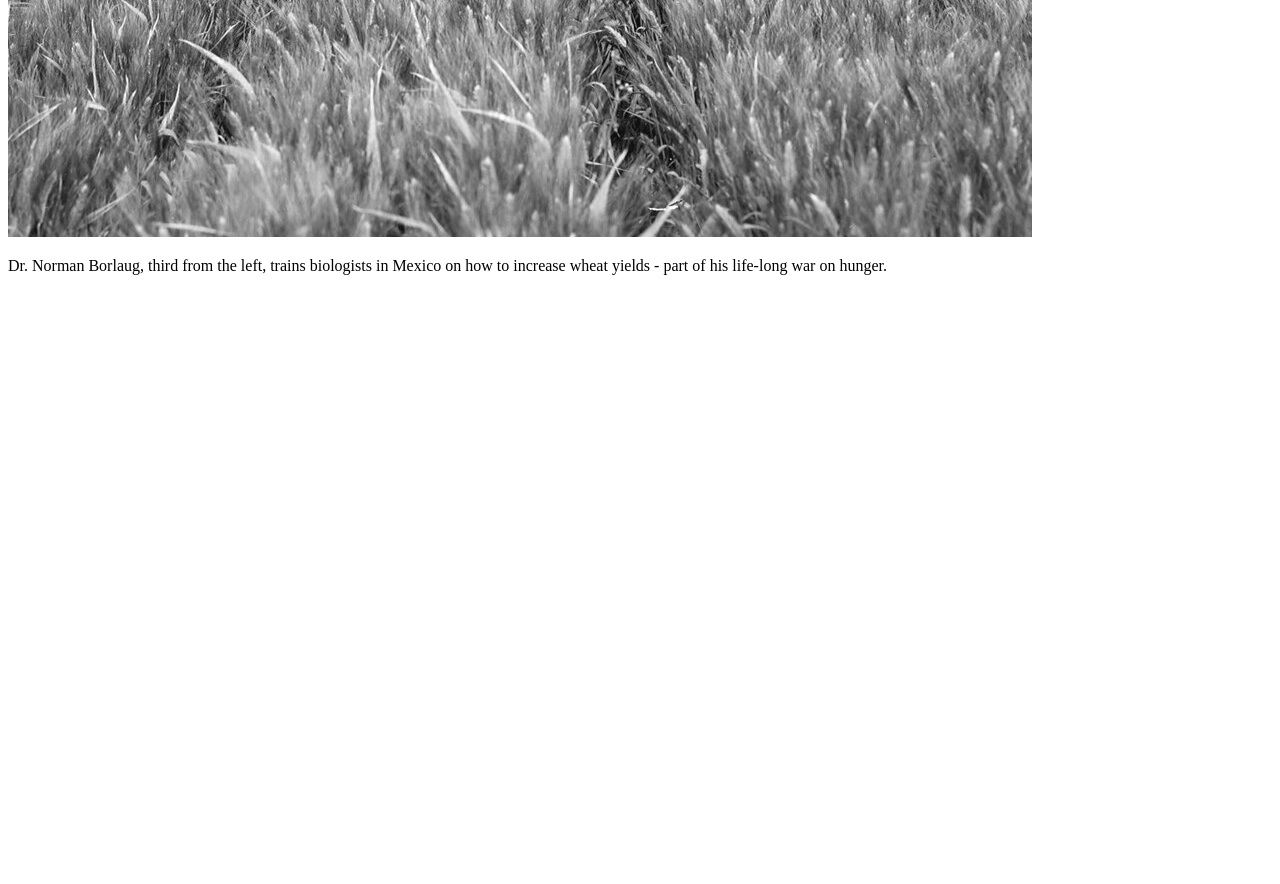
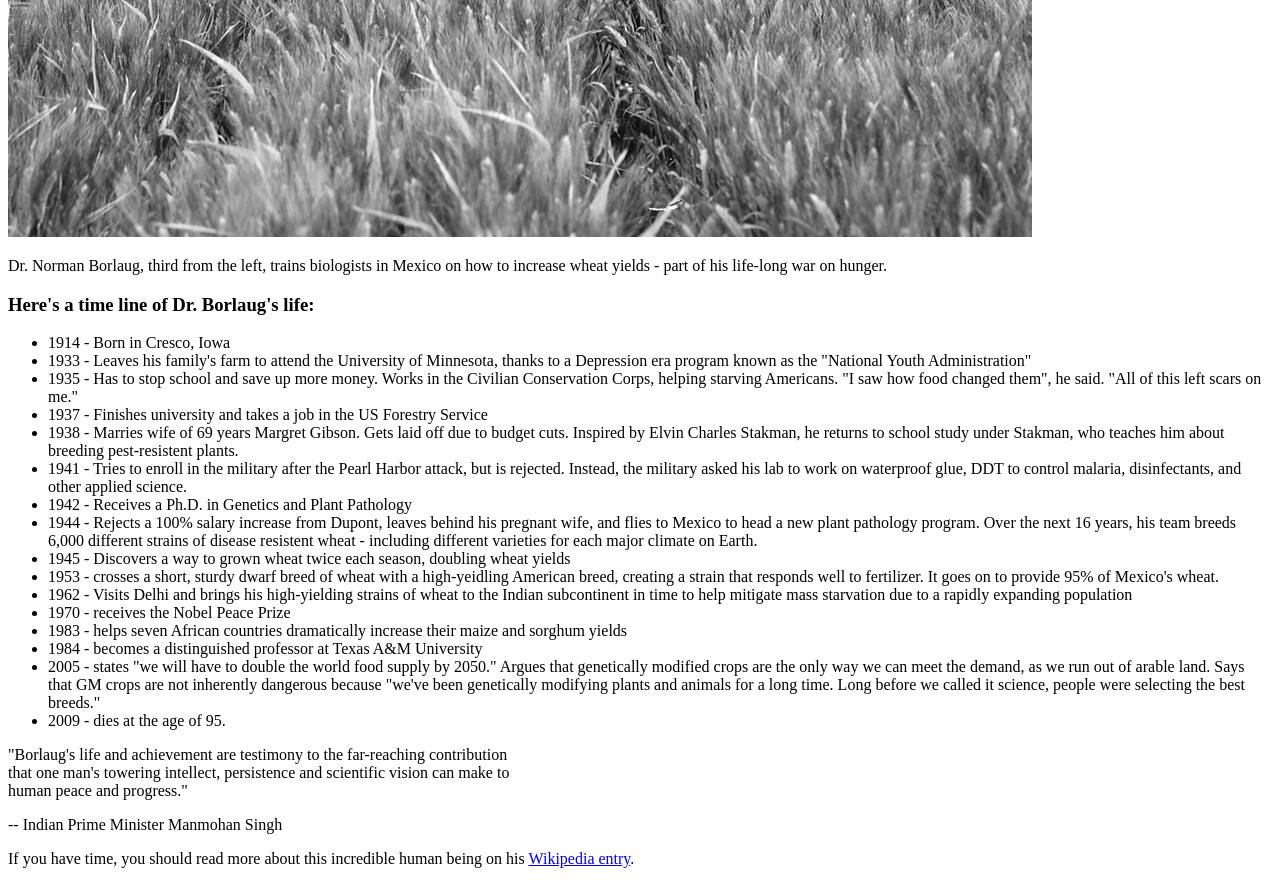
Before and after one commit to Betse12/Betsegaw-Bereka-Rakin-Tribute-page, a plain HTML site: page index.html in a window 1280 px wide. Shown: the part 500-1384 px from the top of the page. Before the commit the page ends 800 px from the top, so only its background shows below. Drawn offline with Linux system fonts and the light colour scheme.

Commit message:
including rest of the information

```diff
--- a/index.html
+++ b/index.html
@@ -14,6 +14,32 @@
             <img src="/image/tributepage.png" alt="tributepage" id = "image">
             <div id = "image-caption" > <p>Dr. Norman Borlaug, third from the left, trains biologists in Mexico on how to increase wheat yields - part of his life-long war on hunger.</p> </div>
           </div>
+        </div>
+        <h3 id="tribute-info">Here's a time line of Dr. Borlaug's life:</h3>
+        <ul>
+            <li>1914 - Born in Cresco, Iowa</li>
+            <li>1933 - Leaves his family's farm to attend the University of Minnesota, thanks to a Depression era program known as the "National Youth Administration"</li>
+            <li>1935 - Has to stop school and save up more money. Works in the Civilian Conservation Corps, helping starving Americans. "I saw how food changed them", he said. "All of this left scars on me."</li>
+            <li>1937 - Finishes university and takes a job in the US Forestry Service</li>
+            <li>1938 - Marries wife of 69 years Margret Gibson. Gets laid off due to budget cuts. Inspired by Elvin Charles Stakman, he returns to school study under Stakman, who teaches him about breeding pest-resistent plants.</li>
+            <li>1941 - Tries to enroll in the military after the Pearl Harbor attack, but is rejected. Instead, the military asked his lab to work on waterproof glue, DDT to control malaria, disinfectants, and other applied science.</li>
+            <li>1942 - Receives a Ph.D. in Genetics and Plant Pathology</li>
+            <li>1944 - Rejects a 100% salary increase from Dupont, leaves behind his pregnant wife, and flies to Mexico to head a new plant pathology program. Over the next 16 years, his team breeds 6,000 different strains of disease resistent wheat - including different varieties for each major climate on Earth.</li>
+            <li>1945 - Discovers a way to grown wheat twice each season, doubling wheat yields</li>
+            <li>1953 - crosses a short, sturdy dwarf breed of wheat with a high-yeidling American breed, creating a strain that responds well to fertilizer. It goes on to provide 95% of Mexico's wheat.</li>
+            <li>1962 - Visits Delhi and brings his high-yielding strains of wheat to the Indian subcontinent in time to help mitigate mass starvation due to a rapidly expanding population</li>
+            <li>1970 - receives the Nobel Peace Prize</li>
+            <li>1983 - helps seven African countries dramatically increase their maize and sorghum yields</li>
+            <li>1984 - becomes a distinguished professor at Texas A&M University</li>
+            <li>2005 - states "we will have to double the world food supply by 2050." Argues that genetically modified crops are the only way we can meet the demand, as we run out of arable land. Says that GM crops are not inherently dangerous because "we've been genetically modifying plants and animals for a long time. Long before we called it science, people were selecting the best breeds."</li>
+            <li>2009 - dies at the age of 95.</li>
+        </ul>
+        <div class="s_text">
+        <p>"Borlaug's life and achievement are testimony to the far-reaching contribution <br> that one man's towering intellect, persistence and scientific vision can make to <br> human peace and progress."</p>
+        <p>-- Indian Prime Minister Manmohan Singh</p>
+         </div>
+
+        <p id="link">If you have time, you should read more about this incredible human being on his <a id="tribute-link" href="#" target="_blank">Wikipedia entry</a>.</p>
         </main>
 
     <script src="https://cdn.freecodecamp.org/testable-projects-fcc/v1/bundle.js"></script>
```
